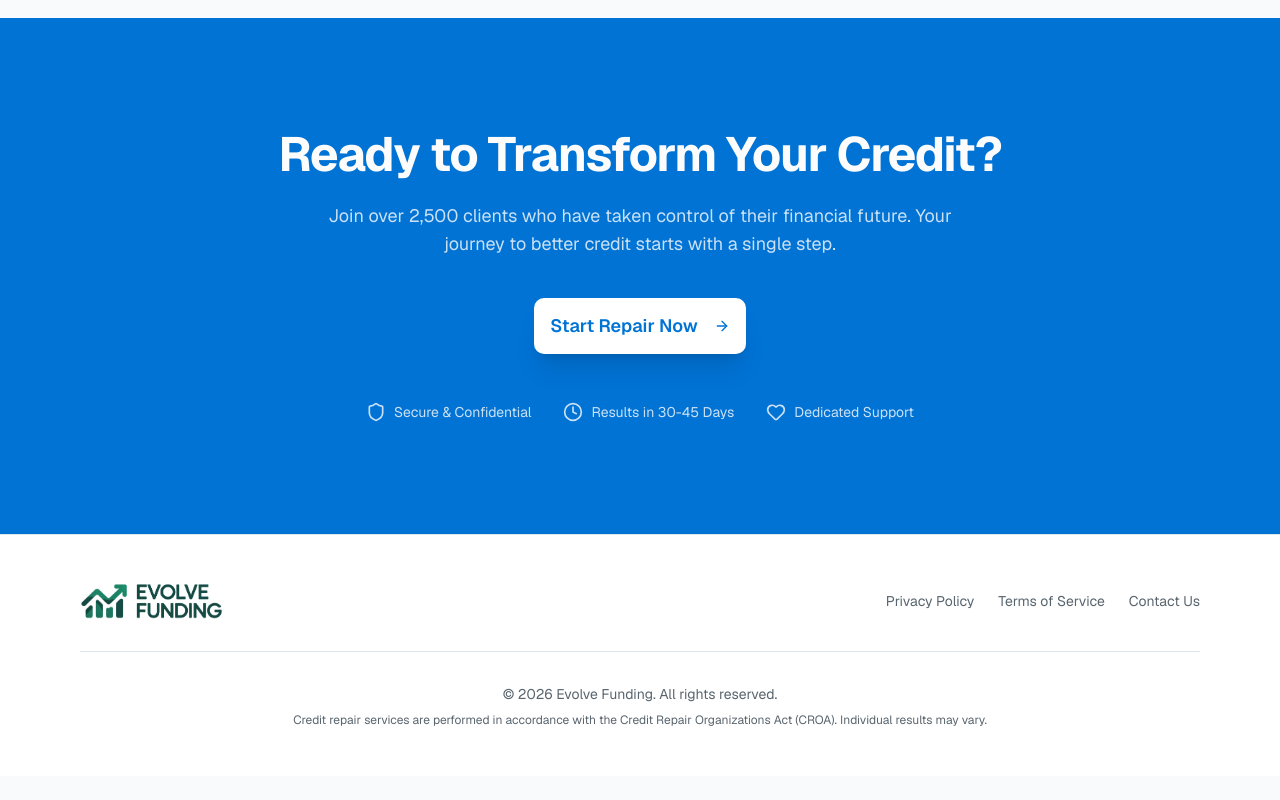
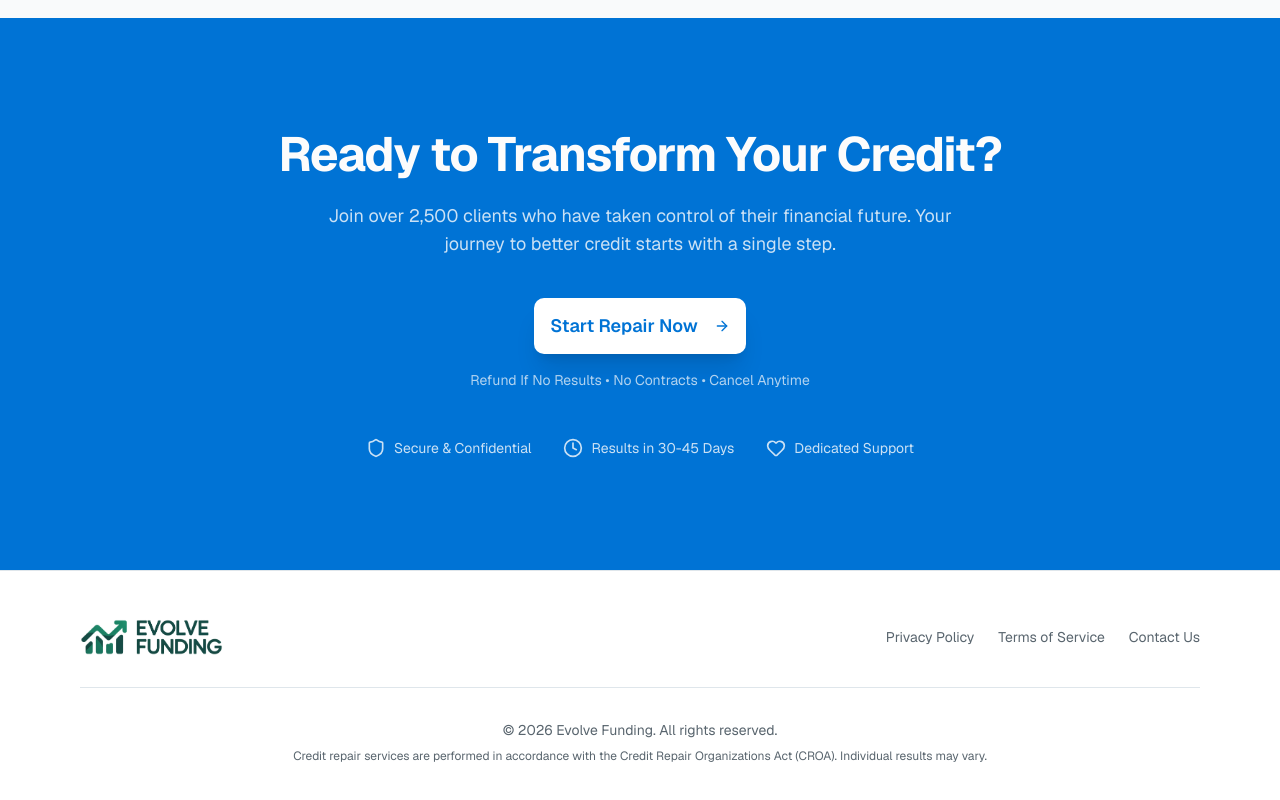
Before and after one commit to Cyberpvnk0/credit-repair-vsl-, a Next.js app: page / in a window 1280 px wide. Shown: the part 4810-5610 px from the top of the page. Before the commit the page ends 5586 px from the top, so only its background shows below. Built offline with nearby package versions, Linux system fonts and the light colour scheme.

Commit message:
feat: add clear cancellation policy below CTA button
Include "Refund If No Results • No Contracts • Cancel Anytime"
with subtle styling for clarity and visual balance.

```diff
--- a/components/final-cta-section.tsx
+++ b/components/final-cta-section.tsx
@@ -26,6 +26,10 @@ export function FinalCTASection() {
           </Button>
         </div>
 
+        <p className="mt-4 text-xs text-primary-foreground/70 sm:text-sm">
+          Refund If No Results • No Contracts • Cancel Anytime
+        </p>
+
         <div className="mt-8 flex flex-col items-center justify-center gap-4 text-primary-foreground/80 sm:mt-12 sm:flex-row sm:flex-wrap sm:gap-6 md:gap-8">
           <div className="flex items-center gap-2">
             <Shield className="h-4 w-4 sm:h-5 sm:w-5" />
```
